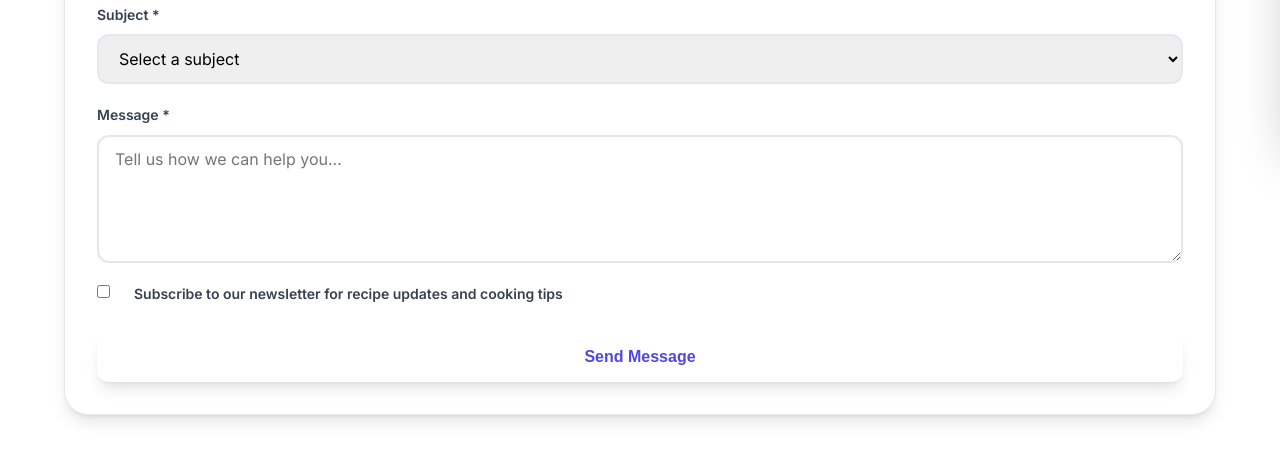
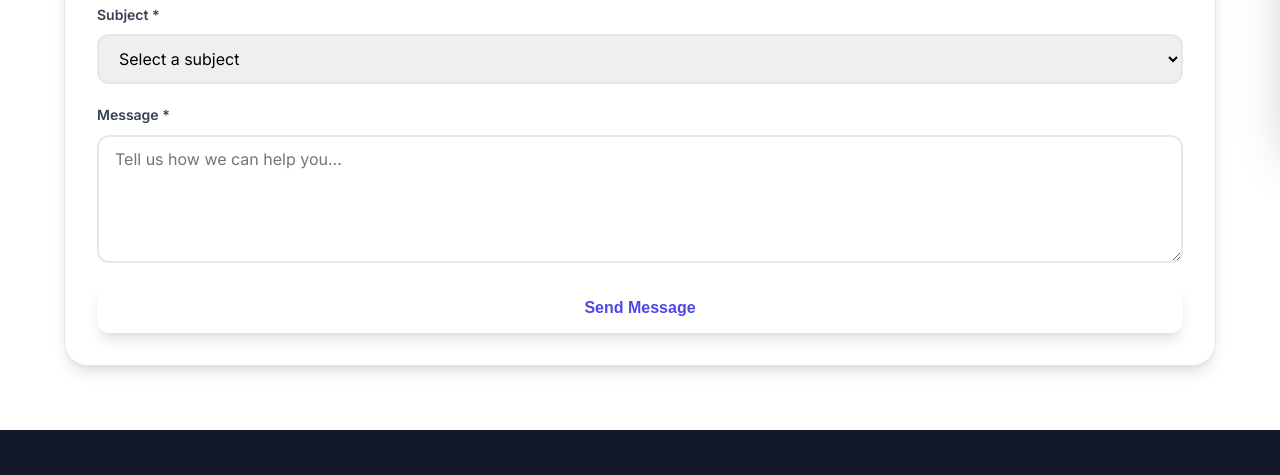
Before and after one commit to cameronkey/recipe-rush, a website: page contact.html in a window 1280 px wide. Shown: the part 659-1134 px from the top of the page. Drawn offline with nearby package versions, Linux system fonts and the light colour scheme.

```diff
--- a/contact.html
+++ b/contact.html
@@ -11,6 +11,7 @@
     <link href="https://fonts.googleapis.com/css2?family=Inter:wght@400;500;600;700;800&display=swap" rel="stylesheet">
     <script src="https://js.stripe.com/v3/"></script>
     <script src="https://cdn.jsdelivr.net/npm/@emailjs/browser@3/dist/email.min.js"></script>
+
 </head>
 <body>
     <!-- Header -->
@@ -110,14 +111,6 @@
                         <div class="form-group">
                             <label for="message">Message *</label>
                             <textarea id="message" name="message" rows="5" placeholder="Tell us how we can help you..." required></textarea>
-                        </div>
-
-                        <div class="form-group">
-                            <label class="checkbox-label">
-                                <input type="checkbox" id="newsletter" name="newsletter">
-                                <span class="checkmark"></span>
-                                Subscribe to our newsletter for recipe updates and cooking tips
-                            </label>
                         </div>
 
                         <button type="submit" class="btn-primary">Send Message</button>
--- a/contact.js
+++ b/contact.js
@@ -453,7 +453,7 @@
     // Add timestamp
     data.timestamp = new Date().toISOString();
 
-    // Submit form
+    // Submit form directly
     submitContactForm(data);
 }
 
```
